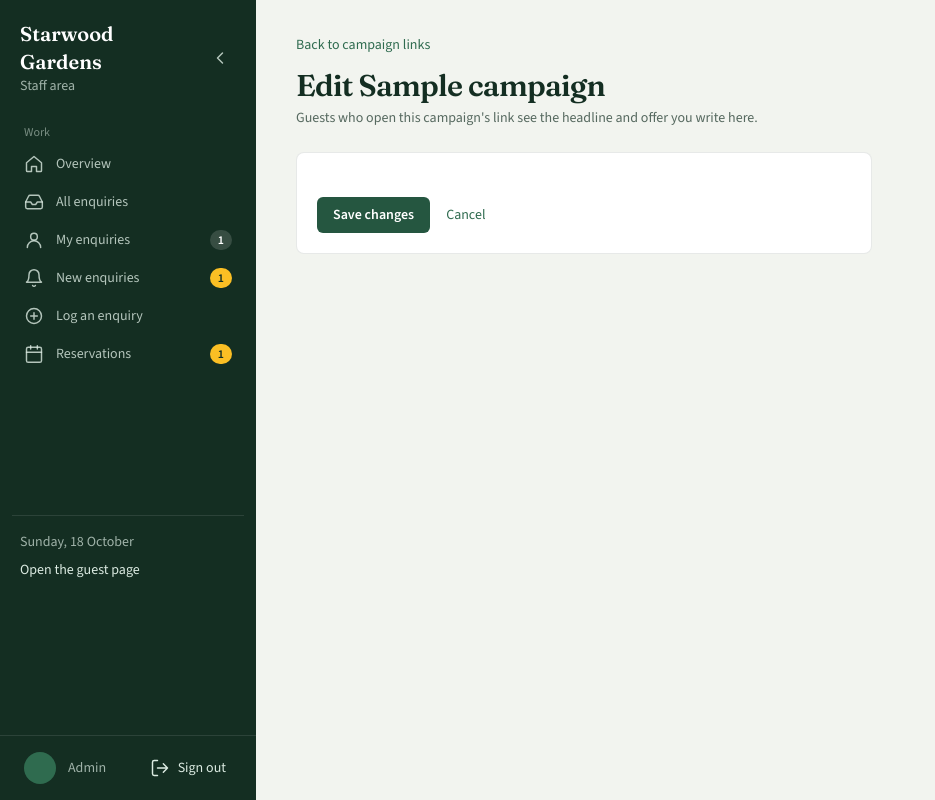
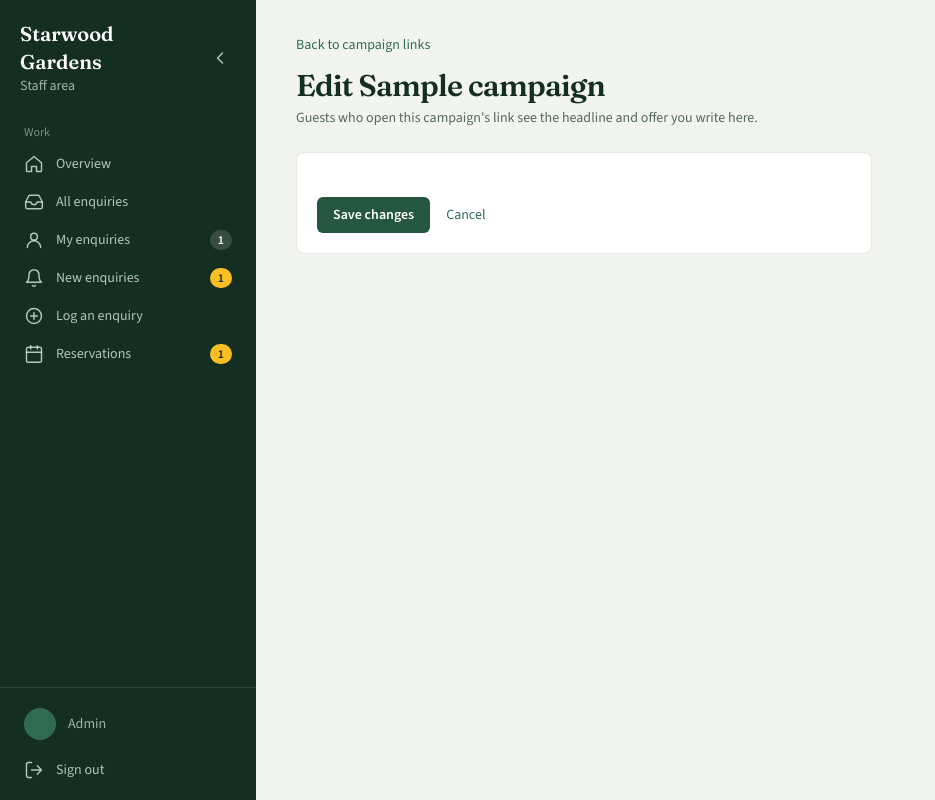
Before and after one commit to florante-cdo/smartstay, a Django app: template templates/campaigns/form.html in a window 1280 px wide. Shown: the whole page, without its empty margins (0-935 px from the left). Run offline with Django 5.2, Linux system fonts and the light colour scheme; the template is opened without the code that fills it: most values are stand-ins (such as "Sample title", 1, 10 or a date in 2020).

Commit message:
Simplify sidebar footer, move date and guest link to Overview

```diff
--- a/templates/staff/_sidebar.html
+++ b/templates/staff/_sidebar.html
@@ -4,6 +4,7 @@
       <a href="{% url 'staff_home' %}" class="min-w-0" aria-label="Starwood Gardens staff home">
         <span class="sb-label block font-display text-xl font-semibold text-white">Starwood Gardens</span>
         <span class="sb-label block text-sm text-garden-100/70">Staff area</span>
+        {% if demo_mode %}<span class="sb-label mt-1.5 inline-block rounded bg-amber-400/20 px-1.5 py-0.5 text-xs font-medium text-amber-200" title="Sample data. No live availability or payments.">Sample data</span>{% endif %}
         <span class="sb-mark font-display text-xl font-semibold text-white" aria-hidden="true">SG</span>
       </a>
       <button id="sb-toggle" type="button" aria-expanded="true" aria-label="Collapse sidebar" title="Collapse sidebar"
@@ -70,19 +71,9 @@
     </nav>
   </div>
 
-  <div class="sb-label hidden md:block">
-    <div class="mx-3 mb-3 space-y-2 border-t border-white/10 px-2 pt-4 text-sm">
-      <p class="text-garden-100/70">{% now "l, j F" %}</p>
-      <a href="/promo/" target="_blank" rel="noopener" hx-boost="false" class="block font-medium text-garden-100 hover:text-white">Open the guest page</a>
-      {% if demo_mode %}
-      <p class="rounded-md bg-white/5 px-3 py-2 text-xs leading-relaxed text-garden-100/70">Sample data. No live availability or payments.</p>
-      {% endif %}
-    </div>
-  </div>
-
-  <div class="sb-foot flex items-center justify-between gap-3 border-t border-white/10 px-5 py-3 text-sm">
+  <div class="sb-foot space-y-1 border-t border-white/10 px-3 py-3 text-sm">
     <a href="{% url 'staff_profile' %}" title="My profile"
-       class="flex min-w-0 items-center gap-3 rounded-md p-1 {% if nav == 'profile' %}bg-white/10{% else %}hover:bg-white/5{% endif %}">
+       class="flex items-center gap-3 rounded-md px-3 py-2 {% if nav == 'profile' %}bg-white/10{% else %}hover:bg-white/5{% endif %}">
       <span class="flex h-8 w-8 shrink-0 items-center justify-center rounded-full bg-garden-600 text-sm font-semibold text-white" aria-hidden="true">{{ request.user.get_full_name|default:request.user.username|slice:":1"|upper }}</span>
       <span class="sb-label min-w-0">
         <span class="block truncate font-medium text-white">{{ request.user.get_full_name|default:request.user.username }}</span>
@@ -91,7 +82,8 @@
     </a>
     <form method="post" action="{% url 'staff_logout' %}" hx-boost="false">
       {% csrf_token %}
-      <button type="submit" title="Sign out" class="flex items-center gap-2 rounded-md px-2.5 py-1.5 font-medium text-garden-100 hover:bg-white/10 hover:text-white">
+      <button type="submit" title="Sign out"
+              class="flex w-full items-center gap-3 whitespace-nowrap rounded-md px-3 py-2 font-medium text-garden-100/80 hover:bg-white/5 hover:text-white">
         <svg class="h-5 w-5 shrink-0" viewBox="0 0 24 24" fill="none" stroke="currentColor" stroke-width="1.75" stroke-linecap="round" stroke-linejoin="round" aria-hidden="true"><path d="M9 21H5a2 2 0 0 1-2-2V5a2 2 0 0 1 2-2h4"/><path d="m16 17 5-5-5-5M21 12H9"/></svg>
         <span class="sb-label">Sign out</span>
       </button>
--- a/templates/staff/base_staff.html
+++ b/templates/staff/base_staff.html
@@ -20,7 +20,8 @@
     html.sb-collapsed #staff-aside .sb-brand { flex-direction: column; padding-left: .5rem; padding-right: .5rem; }
     html.sb-collapsed #staff-aside nav a { justify-content: center; padding-left: 0; padding-right: 0; }
     html.sb-collapsed #staff-aside .sb-badge { position: absolute; top: .3rem; right: .9rem; width: .5rem; height: .5rem; padding: 0; font-size: 0; }
-    html.sb-collapsed #staff-aside .sb-foot { flex-direction: column; justify-content: center; padding-left: 0; padding-right: 0; }
+    html.sb-collapsed #staff-aside .sb-foot { padding-left: .5rem; padding-right: .5rem; }
+    html.sb-collapsed #staff-aside .sb-foot a, html.sb-collapsed #staff-aside .sb-foot button { justify-content: center; padding-left: 0; padding-right: 0; }
     html.sb-collapsed #sb-toggle svg { transform: rotate(180deg); }
   }
   @media (prefers-reduced-motion: reduce) { #staff-aside { transition: none; } }
```
Also changed, not shown: core/tests/test_sidebar_footer.py (added, +22 -0 lines), templates/staff/home.html (+5 -2 lines), static/css/tailwind.css.
